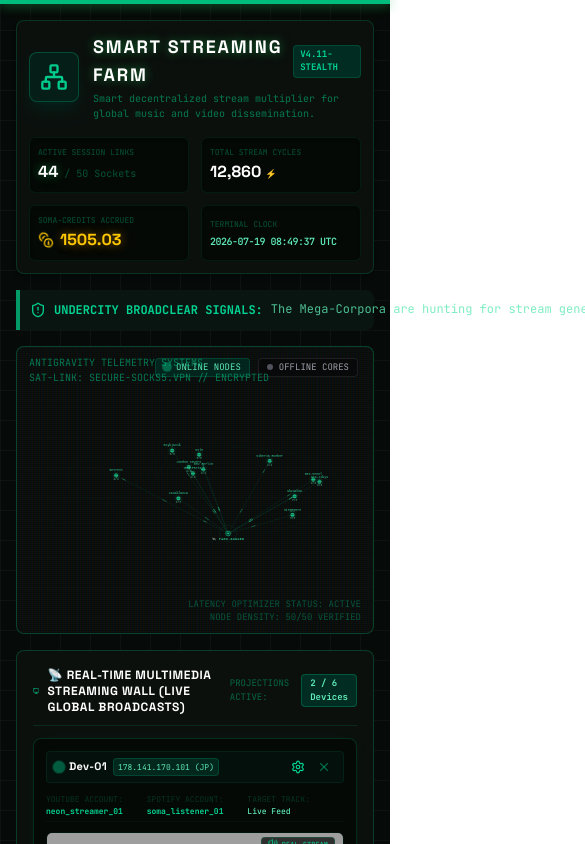
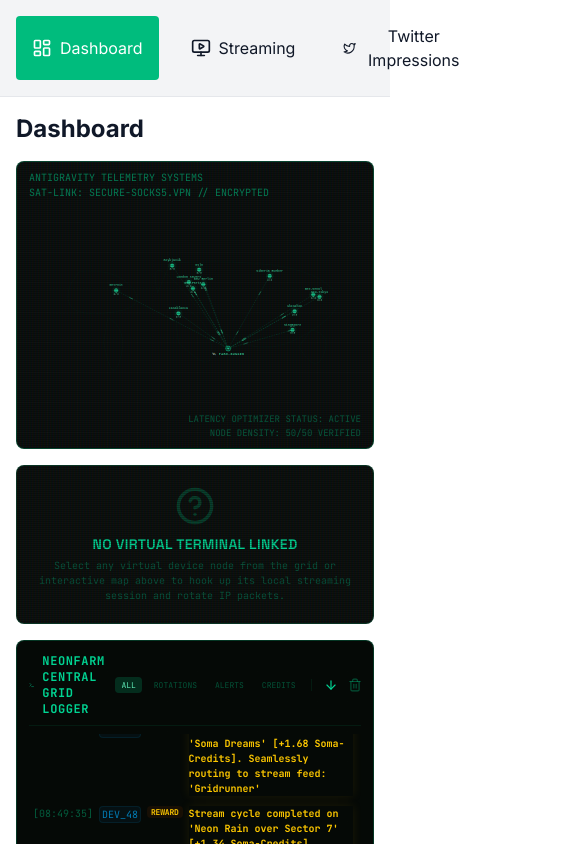
Before and after one commit to Smartboss147/Smart-streaming-farm, a React (Vite) app: page / in a window 390 px wide. Shown: the top 844 px of the page, 585 px wide, since content can reach past the window. Built offline with nearby package versions, Linux system fonts and the light colour scheme; grey boxes are pictures that could not be loaded.

Commit message:
feat: implement multi-tab dashboard navigation
Added tab state management to switch between dashboard, streaming, and social modules, and increased the streaming monitor capacity to 50 slots.

```diff
--- a/src/App.tsx
+++ b/src/App.tsx
@@ -15,7 +15,7 @@ import { StreamControls } from "./components/StreamControls";
 import { SoundwaveVisualizer } from "./components/SoundwaveVisualizer";
 import { StreamingWall } from "./components/StreamingWall";
 import {
-  Coins, Radio, AlertTriangle, ShieldAlert, Cpu, Network, Timer, Play, EyeOff
+  Coins, Radio, AlertTriangle, ShieldAlert, Cpu, Network, Timer, Play, EyeOff, LayoutDashboard, MonitorPlay, Twitter
 } from "lucide-react";
 
 export default function App() {
@@ -31,6 +31,7 @@ export default function App() {
   const [blackoutActive, setBlackoutActive] = useState(false);
   const [timeText, setTimeText] = useState("");
   const [isConstantIpMode, setIsConstantIpMode] = useState(true); // Default to true as requested
+  const [activeTab, setActiveTab] = useState<'dashboard' | 'streaming' | 'twitter'>('dashboard');
 
   // Update clock simulating a high-precision terminal timer
   useEffect(() => {
@@ -84,8 +85,8 @@ export default function App() {
         addLog(`Device Dev-${deviceId.toString().padStart(2, "0")} unprojected from active stream monitor.`, "INFO", deviceId);
         return prev.filter((id) => id !== deviceId);
       } else {
-        if (prev.length >= 6) {
-          addLog("Maximum streaming monitor wall slots (6) reached. Unproject another stream first.", "WARNING");
+        if (prev.length >= 50) {
+          addLog("Maximum streaming monitor wall slots (50) reached. Unproject another stream first.", "WARNING");
           return prev;
         }
         addLog(`Device Dev-${deviceId.toString().padStart(2, "0")} projected to live streaming wall. Streaming worldwide media!`, "SUCCESS", deviceId);
@@ -430,163 +431,33 @@ export default function App() {
   }, [addLog]);
 
   return (
-    <div className="min-h-screen bg-[#060a08] text-emerald-300 font-sans antialiased bg-grid-cyber flex flex-col justify-between select-none pb-4">
+    <div className="min-h-screen bg-white text-gray-900 font-sans antialiased flex flex-col pb-4">
 
-      {/* Decorative top green laser bar */}
-      <div className="h-1 bg-emerald-500 shadow-[0_0_12px_rgba(34,197,94,0.8)] z-50 w-full" />
+      {/* Navigation */}
+      <nav className="bg-gray-100 p-4 border-b border-gray-200 flex gap-4">
+        <button onClick={() => setActiveTab('dashboard')} className={`flex items-center gap-2 px-4 py-2 rounded ${activeTab === 'dashboard' ? 'bg-emerald-500 text-white' : 'hover:bg-gray-200'}`}>
+          <LayoutDashboard className="w-5 h-5" /> Dashboard
+        </button>
+        <button onClick={() => setActiveTab('streaming')} className={`flex items-center gap-2 px-4 py-2 rounded ${activeTab === 'streaming' ? 'bg-emerald-500 text-white' : 'hover:bg-gray-200'}`}>
+          <MonitorPlay className="w-5 h-5" /> Streaming
+        </button>
+        <button onClick={() => setActiveTab('twitter')} className={`flex items-center gap-2 px-4 py-2 rounded ${activeTab === 'twitter' ? 'bg-emerald-500 text-white' : 'hover:bg-gray-200'}`}>
+          <Twitter className="w-5 h-5" /> Twitter Impressions
+        </button>
+      </nav>
 
       {/* Main Container */}
-      <div className="w-full max-w-[1720px] mx-auto px-4 pt-4 flex-1 flex flex-col gap-4">
-
-        {/* Terminal Header Dashboard Area */}
-        <header id="console-header" className="bg-[#0b100d] border border-emerald-500/20 rounded-lg p-3 flex flex-col lg:flex-row justify-between items-start lg:items-center gap-4 relative overflow-hidden shadow-md">
-          {/* Subtle green ambient light */}
-          <div className="absolute top-0 left-0 w-full h-full bg-radial-gradient from-emerald-500/5 to-transparent pointer-events-none" />
-
-          <div className="flex items-center gap-3.5 z-10">
-            <div className="p-2.5 bg-emerald-950/50 rounded-lg border border-emerald-500/30 flex items-center justify-center shadow-lg shadow-emerald-950/50">
-              <Network className="w-7 h-7 text-emerald-400 animate-pulse" />
-            </div>
-            <div>
-              <div className="flex items-center gap-2">
-                <h1 className="font-display font-black text-lg md:text-xl text-white tracking-widest glow-green">
-                  SMART STREAMING FARM
-                </h1>
-                <span className="text-[9px] font-mono px-1.5 py-0.5 rounded bg-emerald-950 text-emerald-400 font-bold border border-emerald-500/20">
-                  V4.11-STEALTH
-                </span>
-              </div>
-              <p className="text-[10px] md:text-xs font-mono text-emerald-500/60 mt-0.5">
-                Smart decentralized stream multiplier for global music and video dissemination.
-              </p>
-            </div>
-          </div>
-
-          {/* Real-time statistics counters */}
-          <div className="grid grid-cols-2 sm:grid-cols-4 gap-3 w-full lg:w-auto z-10">
-            {/* Active streams */}
-            <div className="bg-[#050906] border border-emerald-500/10 p-2 rounded-md flex flex-col justify-center shadow-inner">
-              <span className="text-[8px] font-mono text-emerald-500/40 uppercase">ACTIVE SESSION LINKS</span>
-              <div className="flex items-baseline gap-1.5 mt-0.5">
-                <span className="font-display text-base font-black text-white glow-green">
-                  {blackoutActive ? "00" : activeStreamsCount.toString().padStart(2, "0")}
-                </span>
-                <span className="text-[10px] font-mono text-emerald-500/40">/ 50 Sockets</span>
-              </div>
-            </div>
-
-            {/* Total Streams Counter */}
-            <div className="bg-[#050906] border border-emerald-500/10 p-2 rounded-md flex flex-col justify-center shadow-inner">
-              <span className="text-[8px] font-mono text-emerald-500/40 uppercase">TOTAL STREAM CYCLES</span>
-              <div className="flex items-baseline gap-1 mt-0.5">
-                <span className="font-display text-base font-black text-white">
-                  {totalStreams.toLocaleString()}
-                </span>
-                <span className="text-[9px] font-mono text-emerald-400">⚡</span>
-              </div>
-            </div>
-
-            {/* Cumulative Credits Gained */}
-            <div className="bg-[#050906] border border-emerald-500/10 p-2 rounded-md flex flex-col justify-center shadow-inner">
-              <span className="text-[8px] font-mono text-emerald-500/40 uppercase">SOMA-CREDITS ACCRUED</span>
-              <div className="flex items-center gap-1.5 mt-0.5">
-                <Coins className="w-4 h-4 text-yellow-400 animate-spin" style={{ animationDuration: "12s" }} />
-                <span className="font-display text-base font-black text-yellow-400 glow-amber">
-                  {credits.toFixed(2)}
-                </span>
-              </div>
-            </div>
-
-            {/* System Clock */}
-            <div className="bg-[#050906] border border-emerald-500/10 p-2 rounded-md flex flex-col justify-center shadow-inner">
-              <span className="text-[8px] font-mono text-emerald-500/40 uppercase">TERMINAL CLOCK</span>
-              <span className="font-mono text-[10px] text-emerald-300 font-semibold tracking-tighter mt-1">
-                {timeText || "LOADING CLOCK..."}
-              </span>
-            </div>
-          </div>
-        </header>
-
-        {/* Narrative & Lore Alert Ticker */}
-        <div className="bg-[#091510] border-l-4 border-emerald-500/80 rounded-r-lg p-2.5 text-xs font-mono flex items-center justify-between gap-4">
-          <div className="flex items-center gap-2">
-            <ShieldAlert className="w-4 h-4 text-emerald-400 shrink-0 animate-pulse" />
-            <span className="text-emerald-400 font-bold shrink-0">UNDERCITY BROADCLEAR SIGNALS:</span>
-            <span className="text-emerald-300/80 leading-relaxed truncate">
-              {blackoutActive
-                ? "WARNING: Blackout protocol is actively scrambling files! Hard shutdown complete. Devices offline."
-                : "The Mega-Corpora are hunting for stream generators. Avoid peaking stream density above 45/50 for extended stealth blocks."}
-            </span>
-          </div>
-          <span className="hidden sm:inline text-[9px] text-emerald-500/40 shrink-0 font-bold">
-            SEC_LEVEL: {farmStatus === "SHUTDOWN" ? "LOCKDOWN" : isMuted ? "STEALTH_95" : "SEC_GREEN_82"}
-          </span>
-        </div>
-
-        {/* Dashboard Work Arena */}
+      <div className="flex-1 p-4">
+        {activeTab === 'dashboard' && (
+          <div className="space-y-4">
+            <h2 className="text-2xl font-bold">Dashboard</h2>
              <div className="grid grid-cols-1 xl:grid-cols-12 gap-4">
-
-          {/* LEFT AREA: Telemetry & Grid Maps (8 Cols) */}
                <main className="xl:col-span-8 flex flex-col gap-4">
-
-            {/* World Node Telemetry Map */}
-            <div className="relative">
-              <div className="absolute top-3 right-4 z-10 flex gap-2 font-mono text-[9px]">
-                <span className="flex items-center gap-1.5 bg-emerald-950/80 px-2 py-0.5 rounded border border-emerald-500/20 text-emerald-300">
-                  <span className="w-1.5 h-1.5 rounded-full bg-emerald-400 animate-ping" />
-                  ONLINE NODES
-                </span>
-                <span className="flex items-center gap-1.5 bg-zinc-950/80 px-2 py-0.5 rounded border border-zinc-500/20 text-zinc-400">
-                  <span className="w-1.5 h-1.5 rounded-full bg-zinc-600" />
-                  OFFLINE CORES
-                </span>
-              </div>
-              <InteractiveMap
-                devices={devices}
-                selectedDevice={selectedDevice}
-                onSelectDevice={handleSelectDevice}
-              />
-            </div>
-
-            {/* Real-time Multimedia Streaming Wall */}
-            <StreamingWall
-              devices={devices}
-              pinnedIds={pinnedDeviceIds}
-              onTogglePin={handleTogglePinDevice}
-              onSelectDevice={handleSelectDevice}
-              onUpdateDevice={handleUpdateDevice}
-              onAddLog={addLog}
-            />
-
-            {/* Grid display of all 50 Devices */}
-            <DeviceGrid
-              devices={devices}
-              selectedDevice={selectedDevice}
-              onSelectDevice={handleSelectDevice}
-            />
+                 <InteractiveMap devices={devices} selectedDevice={selectedDevice} onSelectDevice={handleSelectDevice} />
                </main>
-
-          {/* RIGHT AREA: Active metrics, individual diagnostics, logs, master commands (4 Cols) */}
                <aside className="xl:col-span-4 flex flex-col gap-4">
-
-            {/* Soundwave Stream telemetry */}
-            <SoundwaveVisualizer
-              activeCount={activeStreamsCount}
-              isMuted={isMuted}
-              farmStatus={farmStatus}
-            />
-
-            {/* Single Device detailed diagnostics */}
-            <DeviceDetailPanel
-              device={selectedDevice}
-              devices={devices}
-              pinnedIds={pinnedDeviceIds}
-              onTogglePin={handleTogglePinDevice}
-              onUpdateDevice={handleUpdateDevice}
-              onAddLog={addLog}
-            />
-
-            {/* Central Master Override Controls */}
+                 <DeviceDetailPanel device={selectedDevice} devices={devices} pinnedIds={pinnedDeviceIds} onTogglePin={handleTogglePinDevice} onUpdateDevice={handleUpdateDevice} onAddLog={addLog} />
+                 <LogConsole logs={logs} onClearLogs={() => setLogs([])} />
                  <StreamControls
                     farmStatus={farmStatus}
                     isMuted={isMuted}
@@ -611,20 +482,25 @@ export default function App() {
                         });
                     }}
                     />
-
-            {/* Central logs terminal output */}
-            <LogConsole
-              logs={logs}
-              onClearLogs={() => setLogs([])}
-            />
                </aside>
              </div>
           </div>
+        )}
 
-      {/* Futuristic footer credit line */}
-      <footer className="mt-8 border-t border-emerald-500/10 pt-4 text-center font-mono text-[9px] text-emerald-500/30 tracking-widest">
-        STREAM-FARM TERMINAL CONSOLE SECURE LINK // DESIGNATED FOR DISCRIMINATE REBEL BROADCASTS ONLY
-      </footer>
+        {activeTab === 'streaming' && (
+          <div className="space-y-4">
+            <h2 className="text-2xl font-bold">Streaming Wall</h2>
+            <StreamingWall devices={devices} pinnedIds={pinnedDeviceIds} onTogglePin={handleTogglePinDevice} onSelectDevice={handleSelectDevice} onUpdateDevice={handleUpdateDevice} onAddLog={addLog} />
+          </div>
+        )}
+
+        {activeTab === 'twitter' && (
+          <div className="space-y-4">
+            <h2 className="text-2xl font-bold">Twitter Impressions & Likes</h2>
+            <DeviceGrid devices={devices} selectedDevice={selectedDevice} onSelectDevice={handleSelectDevice} />
+          </div>
+        )}
+      </div>
     </div>
   );
 }
```
Lines whose indentation alone changed are shown as unchanged.
